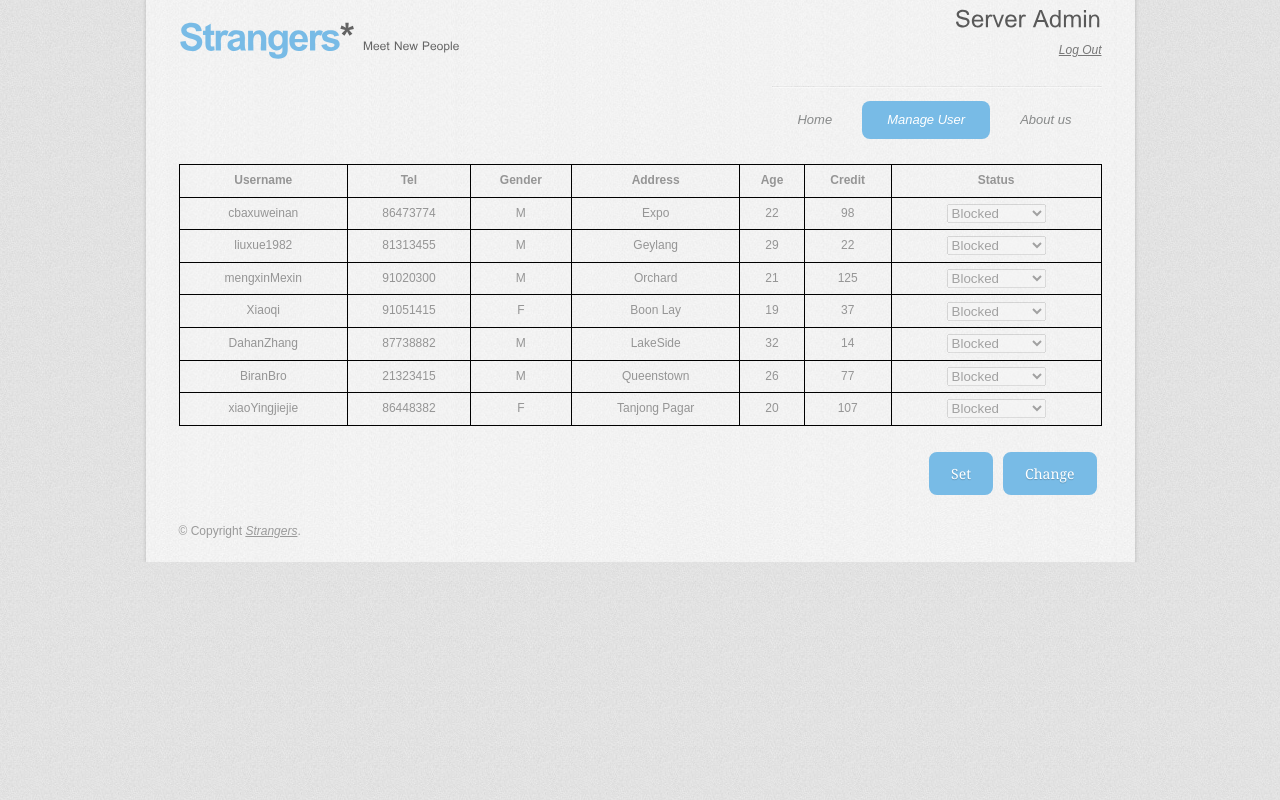
After one commit to xmxurey/3002, a PHP site: page /ManageUser.html in a window 1280 px wide. The commit adds this page. Run offline with PHP 8.4, Linux system fonts and the light colour scheme.

Commit message:
Mix Version
Weinan Mix Version

```diff
--- /dev/null
+++ b/ManageUser.html
@@ -0,0 +1,186 @@
+<!DOCTYPE html PUBLIC "-//W3C//DTD XHTML 1.0 Transitional//EN" "http://www.w3.org/TR/xhtml1/DTD/xhtml1-transitional.dtd">
+<html xmlns="http://www.w3.org/1999/xhtml">
+<head>
+<title>Server Admin | Manage User</title>
+<meta http-equiv="Content-Type" content="text/html; charset=UTF-8" />
+<link href="style.css" rel="stylesheet" type="text/css" />
+<script type="text/javascript" src="js/jquery-1.3.2.min.js"></script>
+<script type="text/javascript" src="js/script.js"></script>
+<script type="text/javascript" src="js/cufon-yui.js"></script>
+<script type="text/javascript" src="js/arial.js"></script>
+<script type="text/javascript" src="js/cuf_run.js"></script>
+</head>
+<body>
+<div class="main">
+  <div class="main_resize">
+    <div class="header">
+      <div class="logo">
+        <h1><a href="#"><span>Strangers</span>*<small>Meet New People</small></a></h1>
+      </div>
+      <div align="right">
+        <form method="get" action="#">
+          <h2>Server Admin</h2>
+          <a href="">Log Out</a>
+        </form>
+      </div>
+      <div class="clr"></div>
+      <div class="menu_nav">
+        <ul>
+          <li><a href="ServerAdmin.html">Home</a></li>
+          <li class="active"><a href="ManageUser.html">Manage User</a></li>
+          <li><a href="">About us</a></li>
+        </ul>
+        <div class="clr"></div>
+      </div>
+    </div>
+    <div class="content">
+      <div class="content_bg">
+        <table style="width:100%">
+          <tr>
+            <th>Username</th>
+            <th>Tel</th>
+            <th>Gender</th>
+            <th>Address</th>
+            <th>Age</th>
+            <th>Credit</th>
+            <th>Status</th>
+          </tr>
+          <tr>
+            <td>cbaxuweinan</td>
+            <td>86473774</td>
+            <td>M</td>
+            <td>Expo</td>
+            <td>22</td>
+            <td>98</td>
+            <td>
+              <select id = "demo" disabled>
+                <option value = "Blacked">Blocked</option>
+                <option value = "Non-Blacked">Non-Blocked</option>
+             </select>
+           </td>
+          </tr>
+          <tr>
+            <td>liuxue1982</td>
+            <td>81313455</td>
+            <td>M</td>
+            <td>Geylang</td>
+            <td>29</td>
+            <td>22</td>
+            <td>
+              <select id = "demo1" disabled>
+                <option value = "Blacked">Blocked</option>
+                <option value = "Non-Blacked">Non-Blocked</option>
+             </select>
+           </td>
+          </tr>
+          <tr>
+            <td>mengxinMexin</td>
+            <td>91020300</td>
+            <td>M</td>
+            <td>Orchard</td>
+            <td>21</td>
+            <td>125</td>
+            <td>
+              <select id = "demo2" disabled>
+                <option value = "Blacked">Blocked</option>
+                <option value = "Non-Blacked">Non-Blocked</option>
+             </select>
+           </td>
+          </tr>
+          <tr>
+            <td>Xiaoqi</td>
+            <td>91051415</td>
+            <td>F</td>
+            <td>Boon Lay</td>
+            <td>19</td>
+            <td>37</td>
+            <td>
+              <select id = "demo3" disabled>
+                <option value = "Blacked">Blocked</option>
+                <option value = "Non-Blacked">Non-Blocked</option>
+             </select>
+           </td>
+          </tr>
+          <tr>
+            <td>DahanZhang</td>
+            <td>87738882</td>
+            <td>M</td>
+            <td>LakeSide</td>
+            <td>32</td>
+            <td>14</td>
+            <td>
+              <select id = "demo4" disabled>
+                <option value = "Blacked">Blocked</option>
+                <option value = "Non-Blacked">Non-Blocked</option>
+             </select>
+           </td>
+          </tr>
+          <tr>
+            <td>BiranBro</td>
+            <td>21323415</td>
+            <td>M</td>
+            <td>Queenstown</td>
+            <td>26</td>
+            <td>77</td>
+            <td>
+              <select id = "demo5" disabled>
+                <option value = "Blacked">Blocked</option>
+                <option value = "Non-Blacked">Non-Blocked</option>
+             </select>
+           </td>
+          </tr>
+          <tr>
+            <td>xiaoYingjiejie</td>
+            <td>86448382</td>
+            <td>F</td>
+            <td>Tanjong Pagar</td>
+            <td>20</td>
+            <td>107</td>
+            <td>
+              <select id = "demo6" disabled>
+                <option value = "Blacked">Blocked</option>
+                <option value = "Non-Blacked">Non-Blocked</option>
+             </select>
+           </td>
+          </tr>
+        </table>
+        <br>
+        <button class = "btn1" onclick="myFunc2()">Change</button>
+        &nbsp;&nbsp;&nbsp;
+        <button class = "btn1" onclick="myFunc()">Set</button>
+
+        <script>
+          function myFunc(){
+            document.getElementById("demo").disabled = true;
+            document.getElementById("demo1").disabled = true;
+            document.getElementById("demo2").disabled = true;
+            document.getElementById("demo3").disabled = true;
+            document.getElementById("demo4").disabled = true;
+            document.getElementById("demo5").disabled = true;
+            document.getElementById("demo6").disabled = true;
+          }
+          function myFunc2(){
+            document.getElementById("demo").disabled =false;
+            document.getElementById("demo1").disabled =false;
+            document.getElementById("demo2").disabled =false;
+            document.getElementById("demo3").disabled =false;
+            document.getElementById("demo4").disabled =false;
+            document.getElementById("demo5").disabled =false;
+            document.getElementById("demo6").disabled =false;
+          }
+        </script>
+        </div>
+      </div>
+      <div class="clr"></div>
+      <div>
+    </div>
+  </div>
+</div>
+<div class="footer">
+  <div class="footer_resize">
+    <p class="lf">&copy; Copyright <a href="#">Strangers</a>.</p>
+    <div class="clr"></div>
+  </div>
+</div>
+</body>
+</html>
--- a/style.css
+++ b/style.css
@@ -426,3 +426,23 @@ ol li .send {
   background-image: linear-gradient(to bottom, #3cb0fd, #3498db);
   text-decoration: none;
 }
+/*Weinan*/
+table, th, td {
+    border: 1px solid black;
+    border-collapse: collapse;
+}
+th, td {
+    padding: 5px;
+    text-align: center;
+}
+.btn1{
+	border-spacing: 2px;
+	font-size: 14px;
+	float: right;
+	margin: 5px;
+	color: white;
+    border-radius: 8px;
+    text-shadow: 0 1px 1px rgba(0, 0, 0, 0.2);
+    border-color:#78bbe6;
+    background:#78bbe6;
+}
```
Also changed, not shown: ServerAdmin.html (added, +64 -0 lines).
